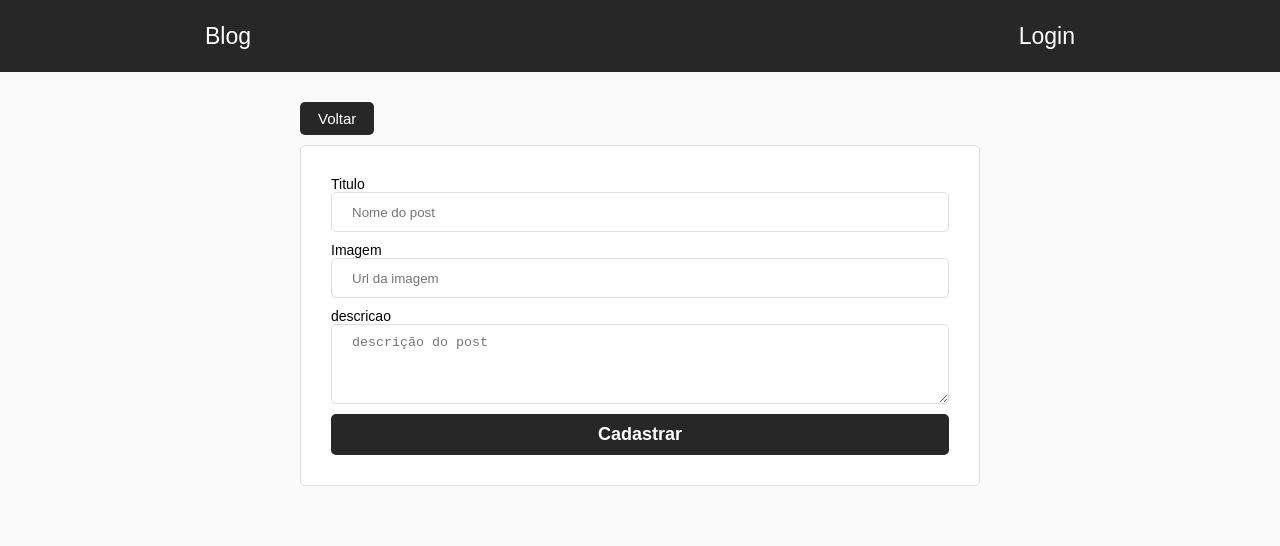
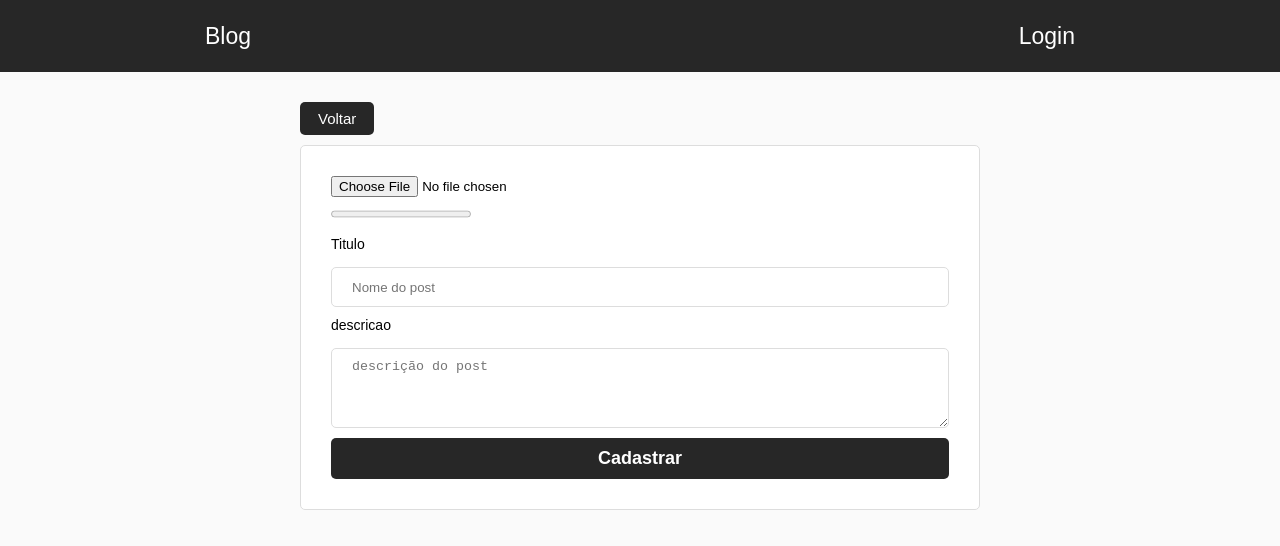
Before and after one commit to marloncosta29/reactFirebase, a React (Create React App) app: page /dashboard/new in a window 1280 px wide. Shown: the top 546 px of the page. Built offline with nearby package versions, Linux system fonts and the light colour scheme; no server answers; sample sign-in values are in the browser's storage.

Commit message:
Projeto finalizado - por enquanto

```diff
--- a/src/components/Home/home.css
+++ b/src/components/Home/home.css
@@ -30,6 +30,10 @@ section#post article header span{
 
 section#post article img{
   width: 100%;
+  max-width: 750px;
+  display: block;
+  margin-left: auto;
+  margin-right: auto;
 }
 
 section#post article footer{
--- a/src/components/Home/index.tsx
+++ b/src/components/Home/index.tsx
@@ -33,7 +33,8 @@ export default class Home extends React.Component<Props, State> {
           autor: childItem.val().autor
         })
       })
-      this.setState({ posts })
+
+      this.setState({ posts: posts.reverse() })
 
     })
   }
--- a/src/components/New/index.tsx
+++ b/src/components/New/index.tsx
@@ -6,8 +6,11 @@ import './new.css'
 interface Props extends RouteComponentProps<any> { }
 interface State {
     titulo: string,
-    imagem: string,
-    descricao: string
+    imagem: File | null,
+    url: string
+    descricao: string,
+    alert: string
+    progress: number
 }
 
 class New extends React.Component<Props, State>{
@@ -15,30 +18,75 @@ class New extends React.Component<Props, State>{
         super(props)
         this.state = {
             titulo: '',
-            imagem: '',
-            descricao: ''
+            imagem: null,
+            url: '',
+            descricao: '',
+            alert: '',
+            progress: 0
         }
         this.cadastrar = this.cadastrar.bind(this)
+        this.handleFile = this.handleFile.bind(this)
+        this.handleUpload = this.handleUpload.bind(this)
     }
     componentDidMount() {
         if (!firebase.getCurrentUser()) {
             this.props.history.replace('/')
             return;
         }
-        const { titulo, imagem, descricao } = this.state
-        if (titulo && imagem && descricao) {
+
+    }
+    async cadastrar(e: any) {
+        e.preventDefault();
+        const { titulo, url, imagem, descricao } = this.state
+        if (titulo && imagem && url && descricao) {
             const posts = firebase.app.ref('posts')
-            const chave = posts.push().key;
-
-
-
+            const chave = posts.push().key || '';
+            posts.child(chave).set({
+                titulo,
+                imagem: url,
+                descricao,
+                autor: localStorage.nome
+            });
+            this.props.history.push('/')
+        } else {
+            this.setState({ alert: "Preencha todos os campos" })
         }
     }
-    cadastrar(e: any) {
-        e.preventDefault();
-
-
-
+    handleFile = async (e: any) => {
+        if (e.target.files[0]) {
+            const image: File = e.target.files[0];
+            if (image.type === 'image/png' || image.type === 'image/jpeg' || image.type === 'image/jpg') {
+                await this.setState({ imagem: image })
+                this.handleUpload()
+            } else {
+                alert("Envie uma imagem em PNG, JPEG ou JPG")
+                this.setState({ imagem: null });
+                return
+            }
+        }
+    }
+    handleUpload = async () => {
+        const { imagem } = this.state
+        const currentUid = firebase.getCurrentUid()
+        const uploadTask = firebase.storage.ref(`images/${currentUid}/${imagem && imagem.name}`).put(imagem!)
+        await uploadTask.on('state_changed',
+            snapshot => {
+                //progress
+                const progress = Math.round(snapshot.bytesTransferred / snapshot.totalBytes) * 100
+                this.setState({ progress })
+            },
+            error => {
+                console.log(error);
+            },
+            () => {
+                //success
+                firebase.storage.ref(`images/${currentUid}`)
+                    .child(imagem!.name)
+                    .getDownloadURL()
+                    .then(url => {
+                        this.setState({ url })
+                    })
+            })
     }
     render() {
         return (
@@ -46,7 +94,16 @@ class New extends React.Component<Props, State>{
                 <header id="new">
                     <Link to="/dashboard">Voltar</Link>
                 </header>
+
                 <form onSubmit={this.cadastrar} id="new-form">
+                    <span>{this.state.alert}</span>
+
+                    <input type="file" onChange={this.handleFile} />
+                    {this.state.url ?
+                        <img src={this.state.url} alt="" width="250" height="150" />
+                        :
+                        <progress value={this.state.progress} />
+                    }
                     <label>Titulo</label>
                     <input
                         type="text"
@@ -55,13 +112,7 @@ class New extends React.Component<Props, State>{
                         onChange={e => this.setState({ titulo: e.target.value })}
                         autoFocus
                     />
-                    <label>Imagem</label>
-                    <input
-                        type="text"
-                        placeholder="Url da imagem"
-                        value={this.state.imagem}
-                        onChange={e => this.setState({ imagem: e.target.value })}
-                    />
+
                     <label>descricao</label>
                     <textarea
                         name="descricaoPost"
--- a/src/components/New/new.css
+++ b/src/components/New/new.css
@@ -36,7 +36,22 @@ form#new-form input[type=text]{
   border: 1px solid #DDD;
   padding: 0 20px;
 }
-
+form#new-form span{
+  text-align: center;
+  color: #FF0000;
+  font-size: 15px;
+}
+form#new-form label{
+  margin-bottom: 15px;
+}
+form#new-form img{
+  width: 200px;
+  height: 100px;
+  margin-bottom: 15px;
+}
+form#new-form progress{
+  margin-bottom: 15px;
+}
 form#new-form textarea{
   height: 80px;
   border-radius: 5px;
--- a/src/firebase.ts
+++ b/src/firebase.ts
@@ -1,6 +1,7 @@
 import app from 'firebase/app'
 import 'firebase/database'
 import 'firebase/auth'
+import 'firebase/storage'
 
 let firebaseConfig = {
   apiKey: "AIzaSyDD3T2PCuQ9N0F1DsHxQ4u6r8s0MPyDBG0",
@@ -16,9 +17,11 @@ let firebaseConfig = {
 
 class Firebase {
   app: app.database.Database
+  storage: app.storage.Storage
   constructor() {
     app.initializeApp(firebaseConfig);
     this.app = app.database()
+    this.storage = app.storage()
   }
   login(email: string, password: string) {
     return app.auth().signInWithEmailAndPassword(email, password)
@@ -30,7 +33,7 @@ class Firebase {
       return app.database().ref('usuarios').child(currentUser.uid).set({ nome: nome })
     }
   }
-  logout(){
+  logout() {
     return app.auth().signOut();
   }
   isInicialized(): any {
@@ -43,9 +46,14 @@ class Firebase {
     console.log(current)
     return current && current.email
   }
-  async getUserName(callback: any){
+  getCurrentUid() {
+    const current = app.auth().currentUser
+    console.log(current)
+    return current && current.uid
+  }
+  async getUserName(callback: any) {
     const currentUser = app.auth().currentUser;
-    if(!currentUser){
+    if (!currentUser) {
       return;
     }
     const uid = currentUser.uid;
```
